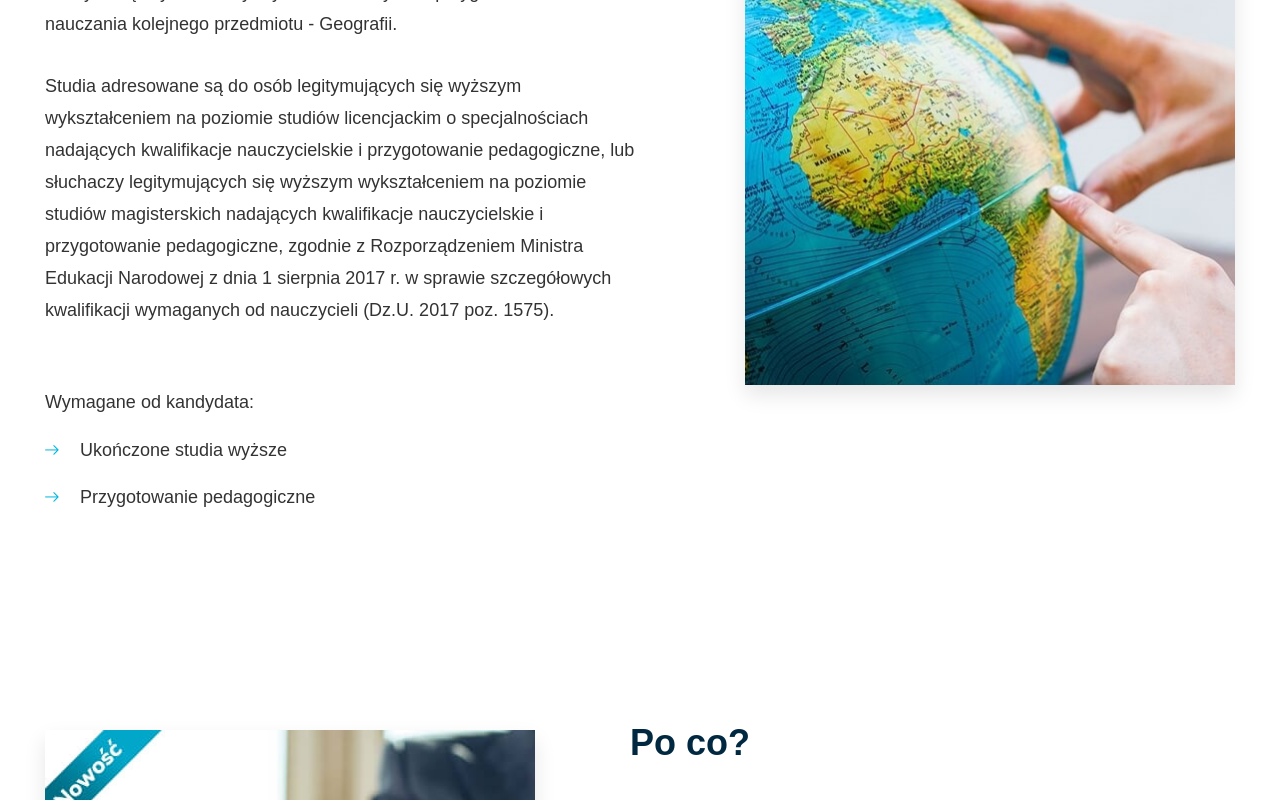
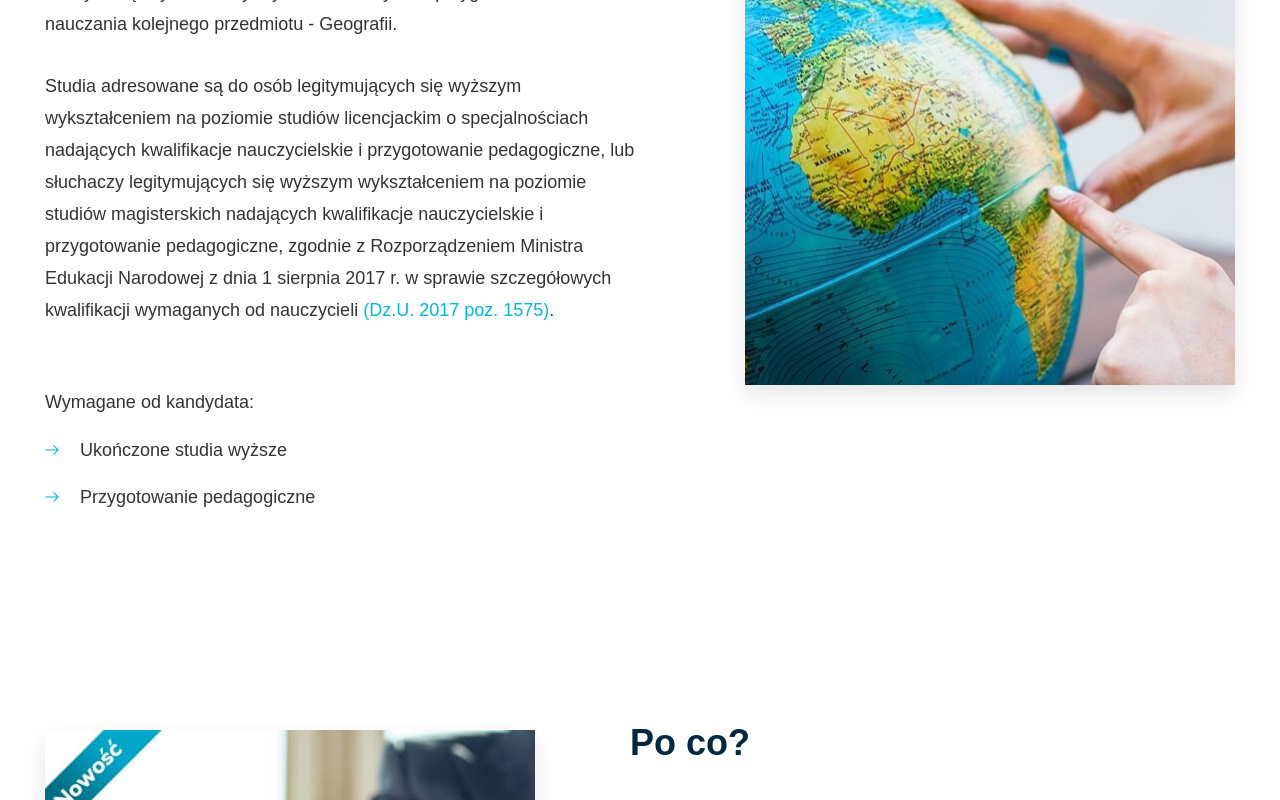
Before and after one commit to AdrianChojnacki/Universitas, a React (Create React App) app: page / in a window 1280 px wide. Shown: the part 1044-1844 px from the top of the page. Built offline with nearby package versions, Linux system fonts and the light colour scheme.

Commit message:
link fix

```diff
--- a/public/data.json
+++ b/public/data.json
@@ -8,7 +8,9 @@
   "section1": {
     "header": "Dla kogo?",
     "text1": "Dedykowane nauczycielom posiadającym przygotowanie pedagogiczne, którzy chcą uzyskać merytoryczne i metodyczne przygotowanie do nauczania kolejnego przedmiotu - Geografii.",
-    "text2": "Studia adresowane są do osób legitymujących się wyższym wykształceniem na poziomie studiów licencjackim o specjalnościach nadających kwalifikacje nauczycielskie i przygotowanie pedagogiczne, lub słuchaczy legitymujących się wyższym wykształceniem na poziomie studiów magisterskich nadających kwalifikacje nauczycielskie i przygotowanie pedagogiczne, zgodnie z Rozporządzeniem Ministra Edukacji Narodowej z dnia 1 sierpnia 2017 r. w sprawie szczegółowych kwalifikacji wymaganych od nauczycieli (Dz.U. 2017 poz. 1575).",
+    "text2": "Studia adresowane są do osób legitymujących się wyższym wykształceniem na poziomie studiów licencjackim o specjalnościach nadających kwalifikacje nauczycielskie i przygotowanie pedagogiczne, lub słuchaczy legitymujących się wyższym wykształceniem na poziomie studiów magisterskich nadających kwalifikacje nauczycielskie i przygotowanie pedagogiczne, zgodnie z Rozporządzeniem Ministra Edukacji Narodowej z dnia 1 sierpnia 2017 r. w sprawie szczegółowych kwalifikacji wymaganych od nauczycieli ",
+    "linkText": "(Dz.U. 2017 poz. 1575)",
+    "linkHref": "http://isap.sejm.gov.pl/isap.nsf/DocDetails.xsp?id=WDU20170001575",
     "listHeader": "Wymagane od kandydata:",
     "list": ["Ukończone studia wyższe", "Przygotowanie pedagogiczne"],
     "img": "img/photo-1.jpg"
--- a/src/components/js/Article.js
+++ b/src/components/js/Article.js
@@ -1,10 +1,10 @@
 import React from "react";
 import Popup from "./Popup";
 import { useState } from "react";
-import videoPlay from "../img/video-play-svg.svg";
+import videoPlay from "../img/video-play.svg";
 
 function Article(props) {
-  const { header, text1, text2, listHeader, list, img, reverse, video } = props;
+  const { header, text1, text2, linkText, linkHref, listHeader, list, img, reverse, video } = props;
 
   const [popup, setPopup] = useState(false);
 
@@ -19,7 +19,17 @@ function Article(props) {
           >
             {header ? <h2 className="article__header">{header}</h2> : null}
             {text1 ? <p className="article__paragraph">{text1}</p> : null}
-            {text2 ? <p className="article__paragraph">{text2}</p> : null}
+            {text2 ? (
+              <p className="article__paragraph">
+                {text2}
+                {linkText ? (
+                  <a className="article__link" href={linkHref} target="_blank" rel="noreferrer">
+                    {linkText}
+                  </a>
+                ) : null}
+                .
+              </p>
+            ) : null}
             {listHeader ? <h6 className="article__list-header">{listHeader}</h6> : null}
             {list ? (
               <ul className="article__list">
--- a/src/components/js/Home.js
+++ b/src/components/js/Home.js
@@ -32,6 +32,8 @@ class Home extends Component {
           header={this.state.content?.section1?.header}
           text1={this.state.content?.section1?.text1}
           text2={this.state.content?.section1?.text2}
+          linkText={this.state.content?.section1?.linkText}
+          linkHref={this.state.content?.section1?.linkHref}
           listHeader={this.state.content?.section1?.listHeader}
           list={this.state.content?.section1?.list}
           img={this.state.content?.section1?.img}
--- a/src/components/scss/article.scss
+++ b/src/components/scss/article.scss
@@ -29,6 +29,13 @@
     line-height: 32px;
     &:last-child {
       margin-bottom: 0;
+    }
+  }
+  &__link {
+    color: #00b6dc;
+    text-decoration: none;
+    &:hover {
+      text-decoration: none;
     }
   }
   &__list-header {
```
